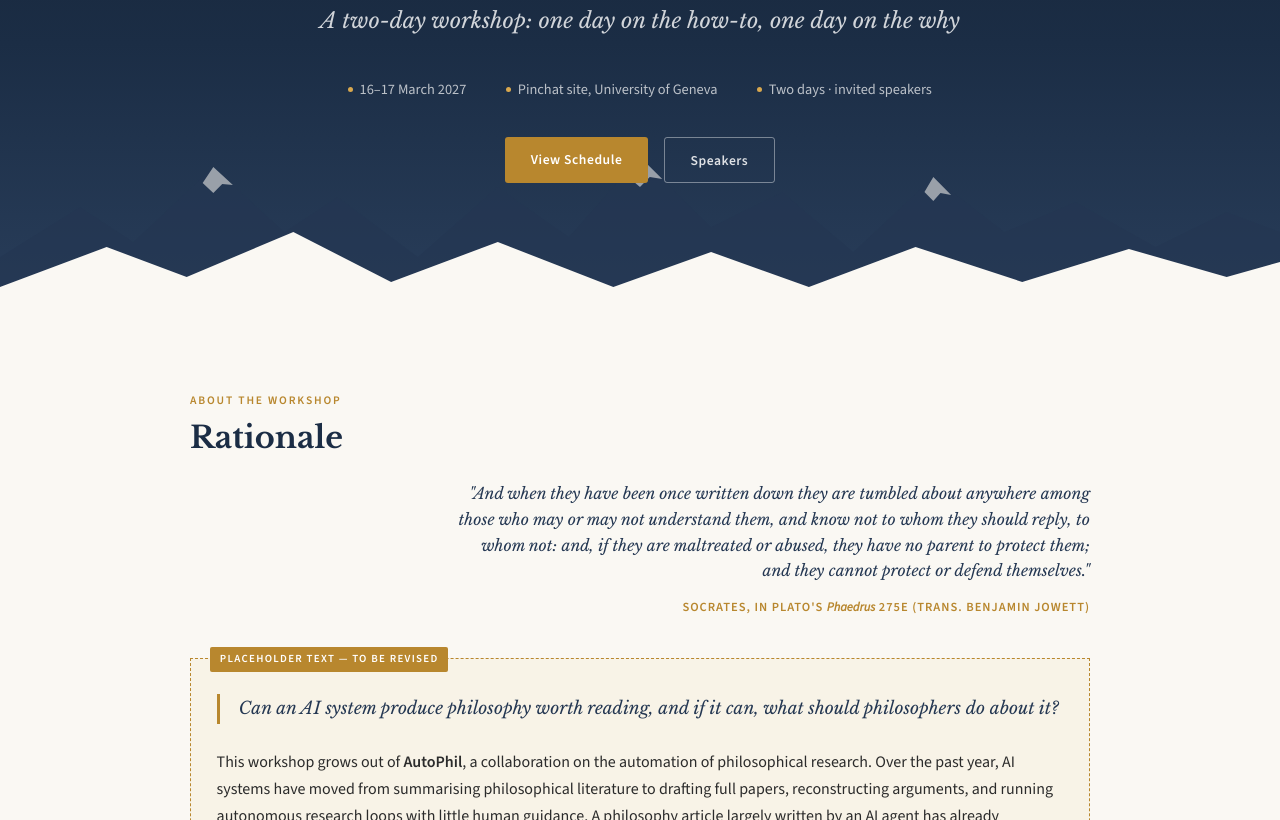
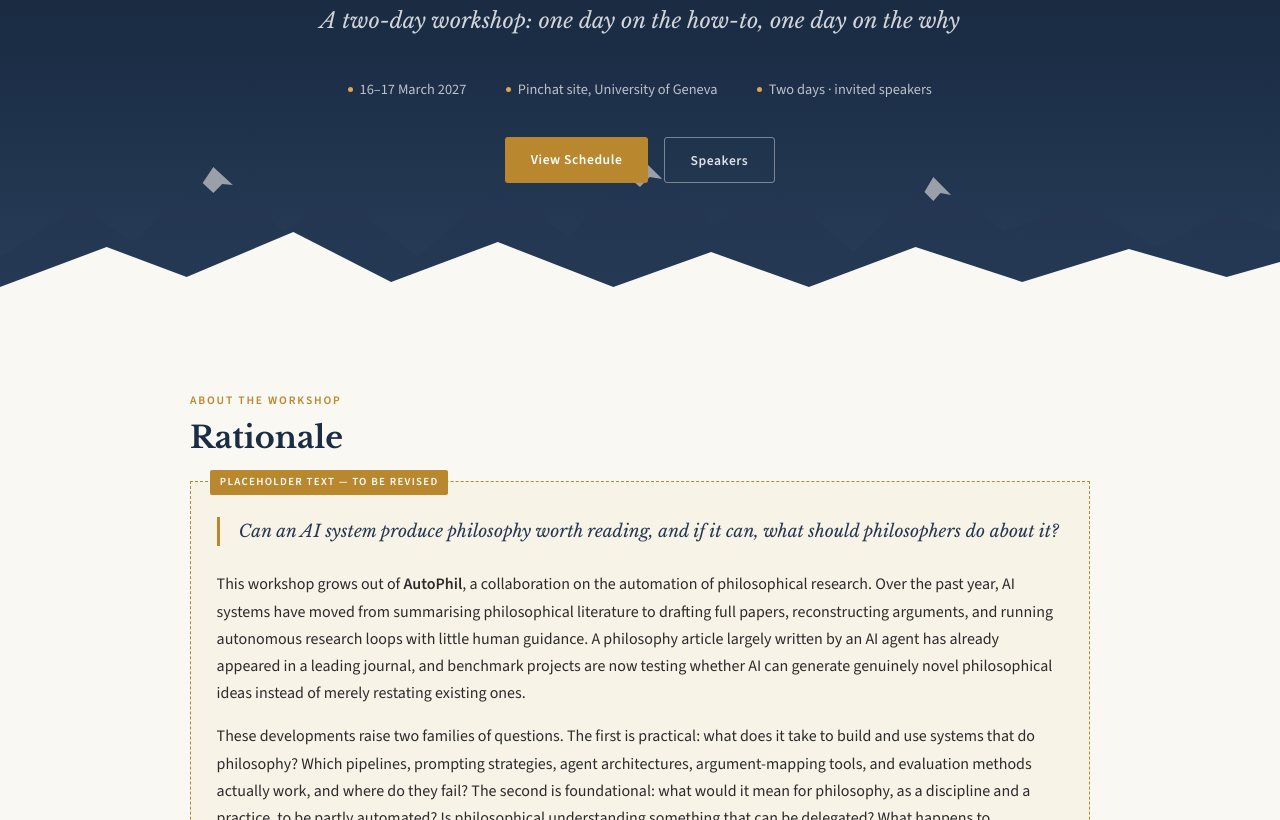
Before and after one commit to NielsLinnemann/mechanicalgadflies, a plain HTML site: page index.html in a window 1280 px wide. Shown: the part 382-1202 px from the top of the page. Drawn offline with nearby package versions, Linux system fonts and the light colour scheme.

Commit message:
Remove Plato epigraph

```diff
--- a/index.html
+++ b/index.html
@@ -370,11 +370,6 @@
       <p class="section-label">About the Workshop</p>
       <h2>Rationale</h2>
 
-      <blockquote class="epigraph">
-        <p>"And when they have been once written down they are tumbled about anywhere among those who may or may not understand them, and know not to whom they should reply, to whom not: and, if they are maltreated or abused, they have no parent to protect them; and they cannot protect or defend themselves."</p>
-        <cite>Socrates, in Plato's <em>Phaedrus</em> 275e (trans. Benjamin Jowett)</cite>
-      </blockquote>
-
       <div class="placeholder">
         <span class="placeholder-tag">Placeholder text — to be revised</span>
         <p class="lead">
```
